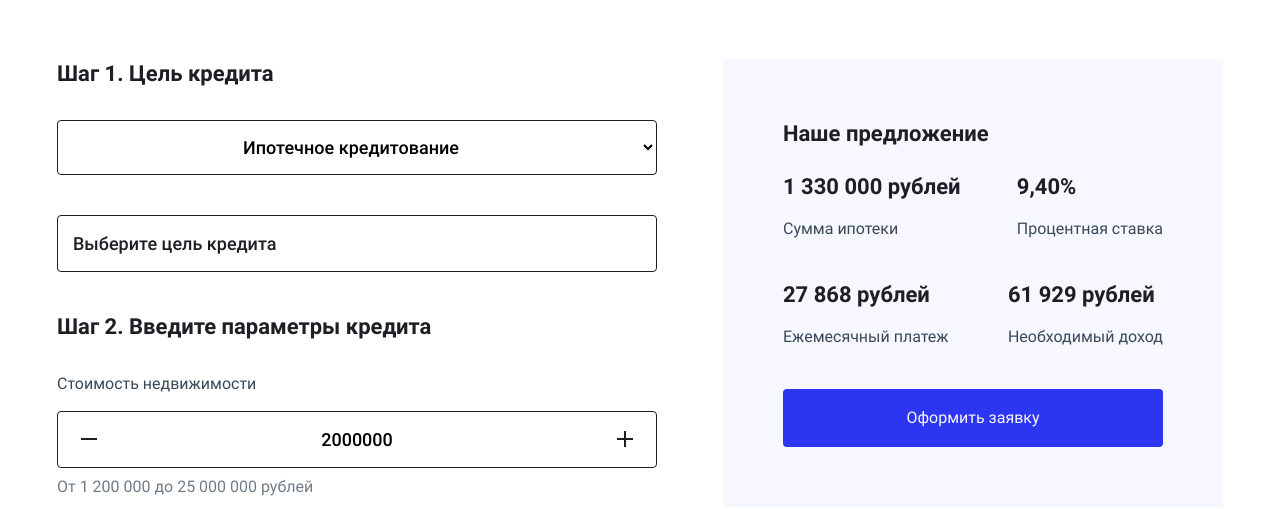
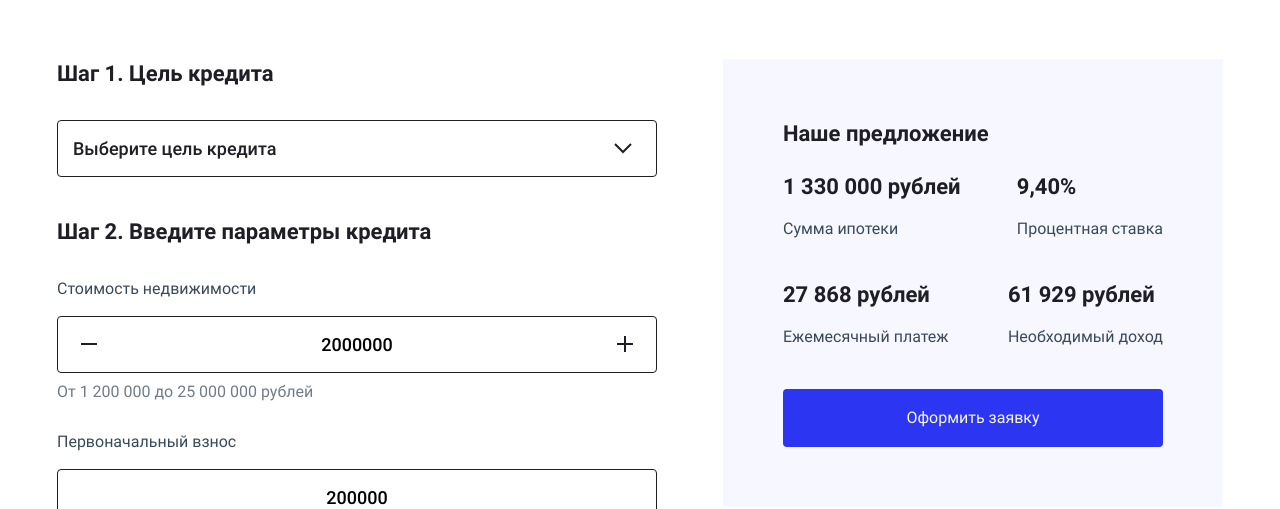
Before and after one commit to ZinchAndrey/liga-bank, a website: page source/index.html in a window 1280 px wide. Shown: the part 591-1100 px from the top of the page. Drawn offline with nearby package versions, Linux system fonts and the light colour scheme; files that its build step writes are made by us from their sources.

Commit message:
Использует dataset

```diff
--- a/source/index.html
+++ b/source/index.html
@@ -38,12 +38,12 @@
             <div class="credit__form-wrapper">
               <fieldset class="credit__goal">
                 <h3>Шаг 1. Цель кредита</h3>
-                <select name="goal" id="goal" aria-placeholder="Выберите цель кредита">
+                <select class="visually-hidden" name="goal" id="goal" aria-placeholder="Выберите цель кредита">
                   <option value="hypothec">Ипотечное кредитование</option>
                   <option value="autocredit">Автомобильное кредитование</option>
                   <option value="consumer">Потребительский кредит</option>
                 </select>
-                <div class="credit__select-block">
+                <div class="credit__select-block" id="credit__select-block">
                   <p class="credit__select-active credit__select-active--closed">Выберите цель кредита</p>
                   <ul class="credit__select-list credit__select-list--closed" data-value="test">
                     <li class="credit__select-item" data-value="hypothec">Ипотечное кредитование</li>
--- a/source/js/main.js
+++ b/source/js/main.js
@@ -59,6 +59,7 @@ var creditStep = CreditSettings.hypothec.CREDIT_STEP;
 var firstPaymentBlock = document.querySelector('.credit__first-payment-block');
 
 // кастомный select
+// var selectBlock = document.querySelector('.credit__select-block');
 var activeSelect = document.querySelector('.credit__select-active');
 var selectList = document.querySelector('.credit__select-list');
 // var selectItems = document.querySelectorAll('.credit__select-item');
@@ -137,10 +138,13 @@ function makeActiveItem() {
   selectList.addEventListener('click', function (evt) {
     activeSelect.textContent = evt.target.textContent;
     selectList.classList.add('credit__select-list--closed');
-    goal.value = evt.target.getAttribute('data-value');
+    goal.value = evt.target.dataset.value;
+
     onSelectItemChange();
   });
-
+  // selectBlock.addEventListener('blur', function () {
+  //   alert('test');
+  // });
 }
 
 // переводит значение ползунка в связанный input
--- a/source/sass/blocks/credit.scss
+++ b/source/sass/blocks/credit.scss
@@ -101,10 +101,12 @@ select {
   border-radius: 4px 4px 0 0;
   border: 1px solid $black-text;
   border-bottom: none;
+  background: url("../img/arrow-open-icon.svg") no-repeat right 24px center;
 
   &--closed {
     border-bottom: 1px solid $black-text;
     border-radius: 4px;
+    background-image: url("../img/arrow-closed-icon.svg");
   }
 }
 
```
Also changed, not shown: build/css/style.min.css, build/index.html, build/js/main.js, 1 other file.
